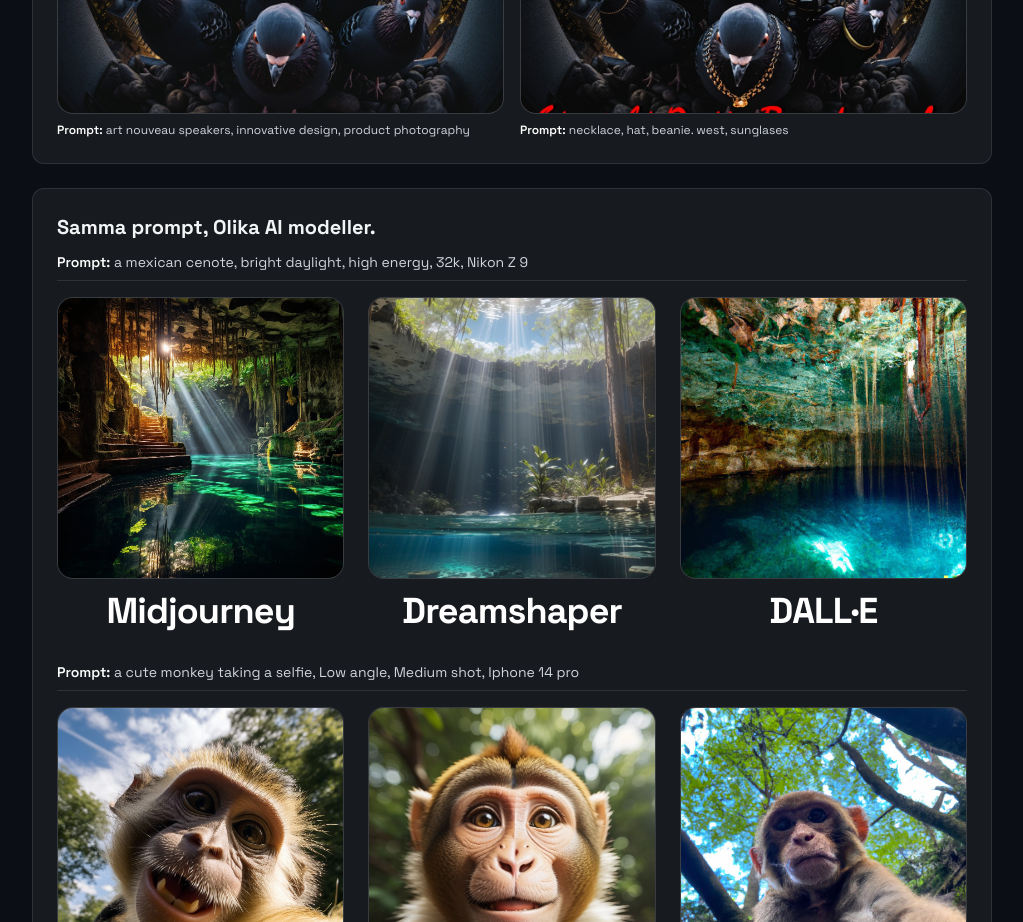
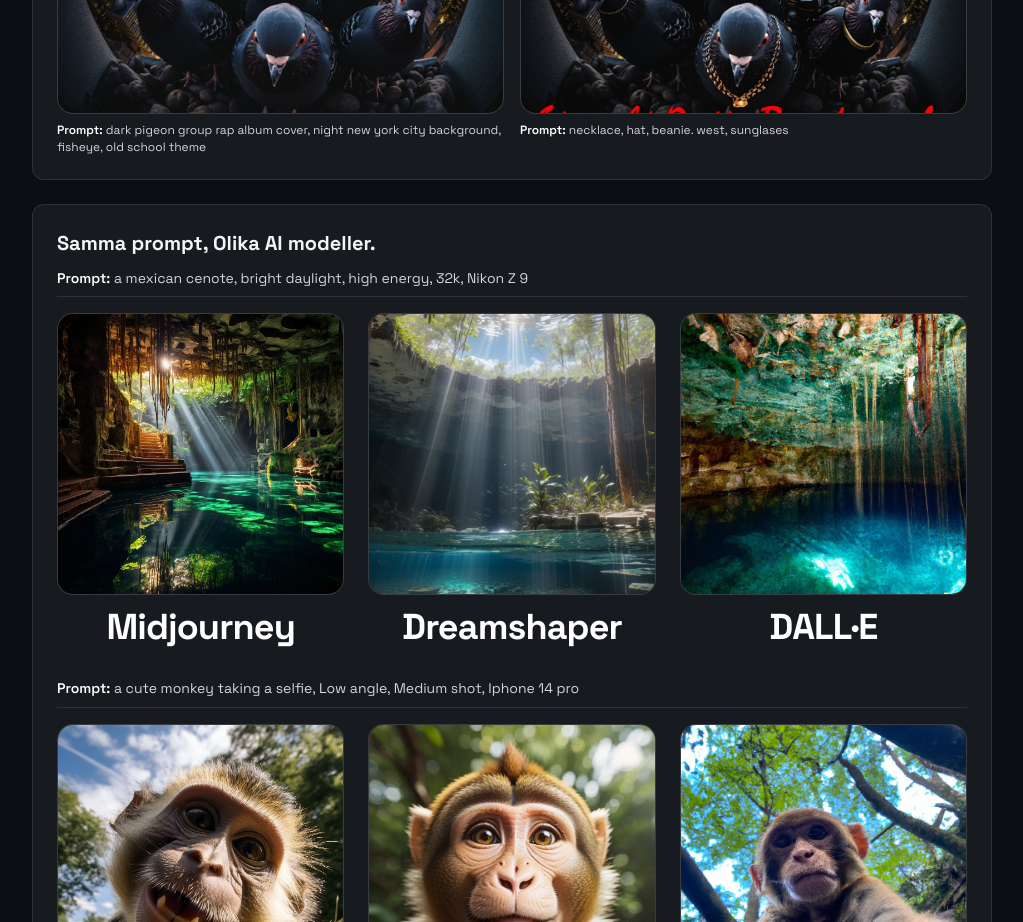
Before and after one commit to Pierrelundqvist/PierrelundqvistUX, a React (Vite) app: page /projects/ai-och-design in a window 1280 px wide. Shown: the part 1960-2882 px from the top of the page, without its empty margins (128-1151 px from the left). Built offline with nearby package versions, Linux system fonts and the light colour scheme.

Commit message:
Fix scroll to top on route change

```diff
--- a/src/components/sections/About.jsx
+++ b/src/components/sections/About.jsx
@@ -98,7 +98,7 @@
                 </div>
                 <div>
                     <h4 className="font-semibold"> Servitör på Le Petit Prince (2017-2018) </h4>
-                    <p>Jobbade som servitör i Frankrike på ett hotell under skidsäsong fram tills Apri</p>
+                    <p>Jobbade som servitör i Frankrike på ett hotell under skidsäsong fram tills April</p>
                 </div>
             </div>
             {/* Lägg poster här när du vill */}
--- a/src/pages/projects/AiDesign.jsx
+++ b/src/pages/projects/AiDesign.jsx
@@ -303,7 +303,7 @@
       { n: 2, alt: "AI & Design – Bild 2", caption: "tribal tatoos, earring, necklace" },
       { n: 3, alt: "AI & Design – Bild 3", caption: "open jungle + teepee + campfire (long shot)" },
       { n: 4, alt: "AI & Design – Bild 4", caption: "crouching body, dog" },
-      { n: 5, alt: "AI & Design – Bild 5", caption: "art nouveau speakers, innovative design, product photography" },
+      { n: 5, alt: "AI & Design – Bild 5", caption: "dark pigeon group rap album cover, night new york city background, fisheye, old school theme" },
       { n: 6, alt: "AI & Design – Bild 6", caption: "necklace, hat, beanie. west, sunglases" },
     ];
 
```
